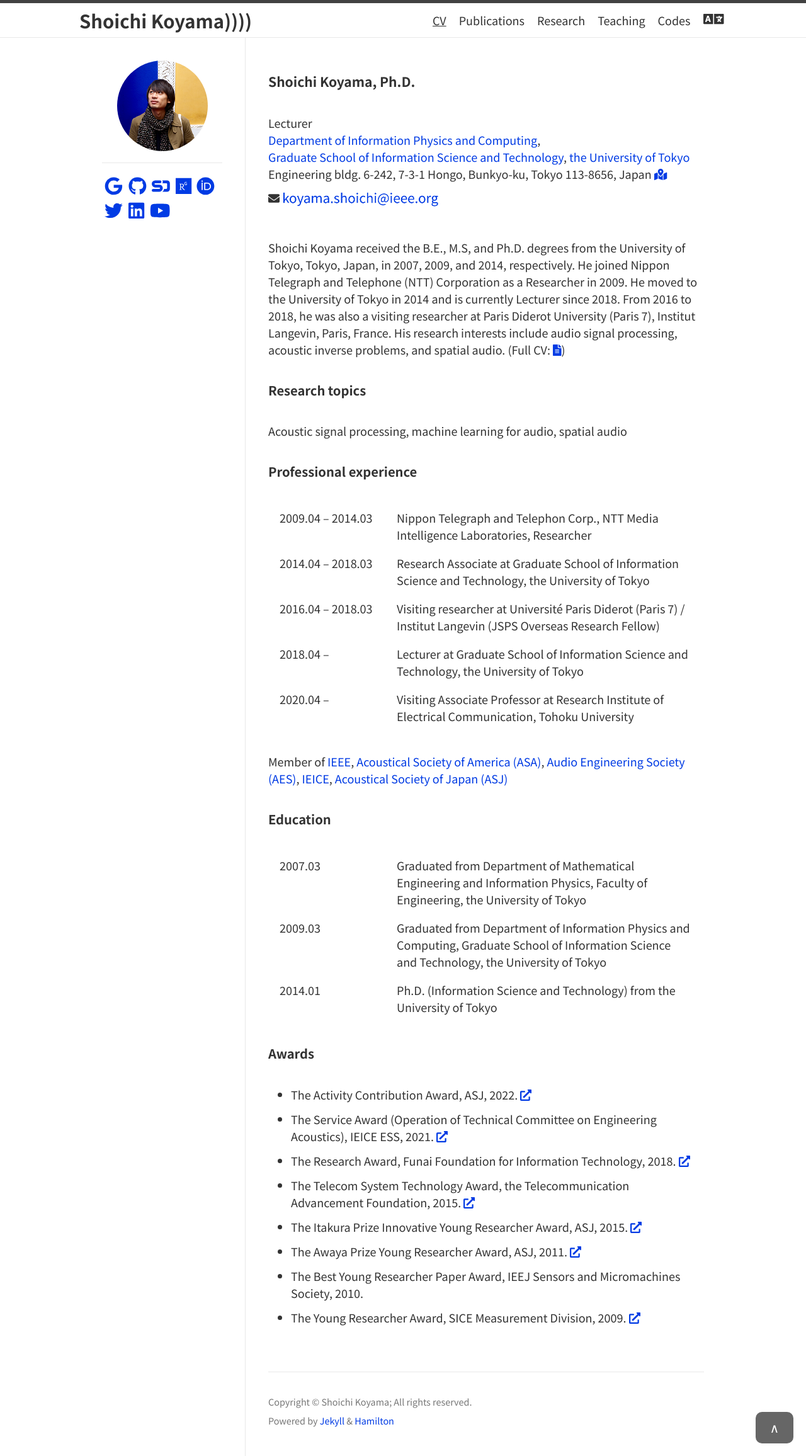
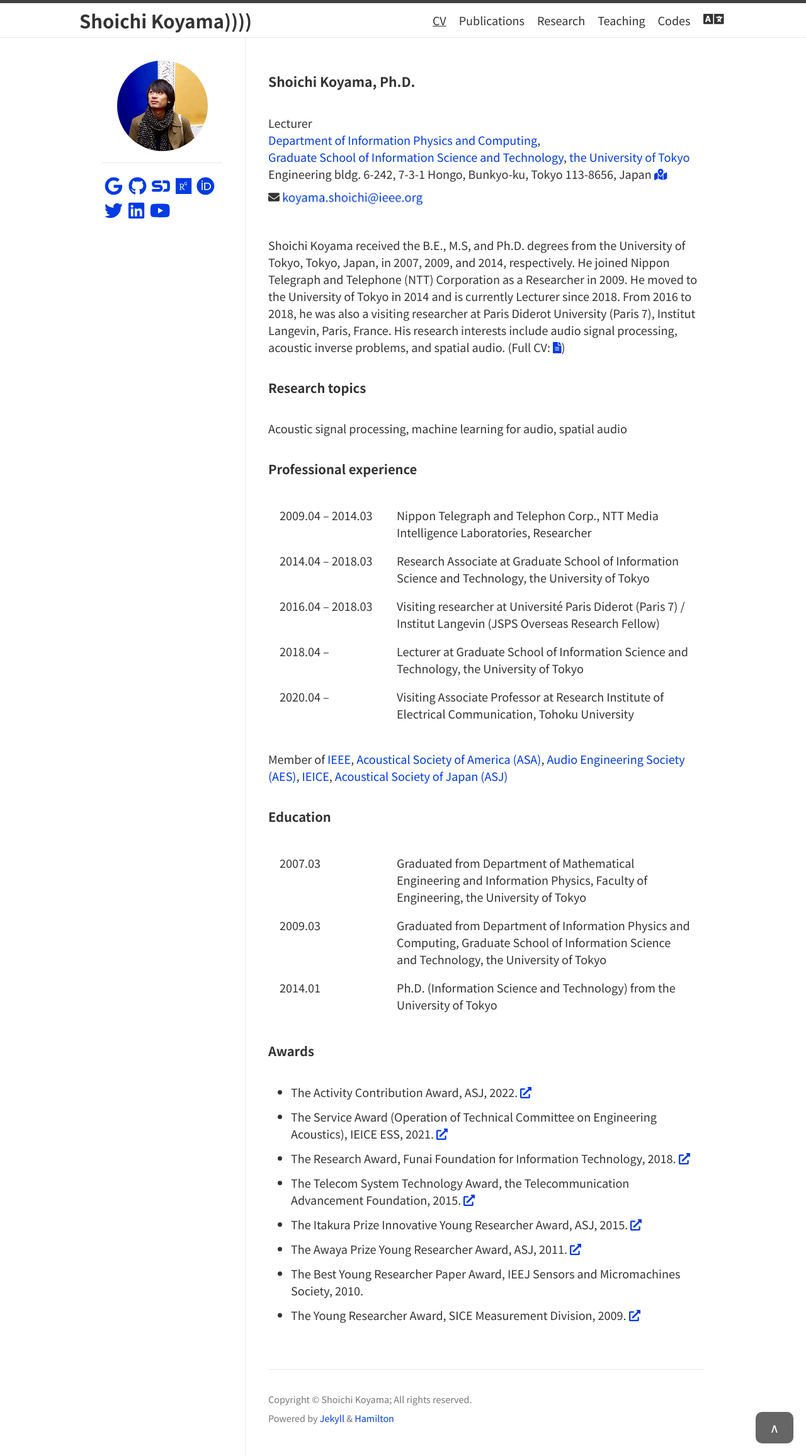
Before and after one commit to sh01k/sh01k.github.io, a Jekyll site: the page built from docs/index.md, in a window 1280 px wide. Shown: the whole page at 63% size. Built offline with Jekyll 4.4.1, drawn with Linux system fonts in a browser that asks for light colours.

Commit message:
modified docs

```diff
--- a/docs/index.md
+++ b/docs/index.md
@@ -12,7 +12,7 @@ Lecturer<br />
 <a href="https://www.i.u-tokyo.ac.jp/edu/course/ipc/index_e.shtml" target="_blank" rel="noopener noreferrer">Department of Information Physics and Computing</a>,<br />
 <a href="https://www.i.u-tokyo.ac.jp/index_e.shtml" target="_blank" rel="noopener noreferrer">Graduate School of Information Science and Technology</a>, <a href="https://www.u-tokyo.ac.jp/en/" target="_blank" rel="noopener noreferrer">the University of Tokyo</a><br />
 Engineering bldg. 6-242, 7-3-1 Hongo, Bunkyo-ku, Tokyo 113-8656, Japan <a href="https://www.google.co.jp/maps/place/%E3%80%92113-8654+T%C5%8Dky%C5%8D-to,+Bunky%C5%8D-ku,+Hong%C5%8D,+The+University+of+Tokyo,+7+Chome%E2%88%923+%E5%B7%A5%E5%AD%A6%E9%83%A8%EF%BC%96%E5%8F%B7%E9%A4%A8/@35.7141215,139.7611171,17z/data=!3m1!4b1!4m2!3m1!1s0x60188c31b6a0c8eb:0xb76f6e1eaadfecf6?hl=en" target="_blank" rel="noopener noreferrer"><i class="fas fa-map-marked-alt"></i></a><br />
-<i class="fas fa-envelope"></i> <img src="/img/mail.png" height="40rem" style="padding: 14px 0px 0px 0px" alt="mail"><br />
+<i class="fas fa-envelope"></i> <img src="/img/mail.png" height="36em" style="padding: 14px 0px 0px 0px" alt="mail"><br />
 
 <p>Shoichi Koyama received the B.E., M.S, and Ph.D. degrees from the University of Tokyo, Tokyo, Japan, in 2007, 2009, and 2014, respectively. He joined Nippon Telegraph and Telephone (NTT) Corporation as a Researcher in 2009. He moved to the University of Tokyo in 2014 and is currently Lecturer since 2018. From 2016 to 2018, he was also a visiting researcher at Paris Diderot University (Paris 7), Institut Langevin, Paris, France. His research interests include audio signal processing, acoustic inverse problems, and spatial audio. (Full CV: <a href="" target="_blank" rel="noopener noreferrer"><i class="fas fa-file-alt"></i></a>)</p>
 
```
Also changed, not shown: docs/ja/index.md (+1 -1 lines).
